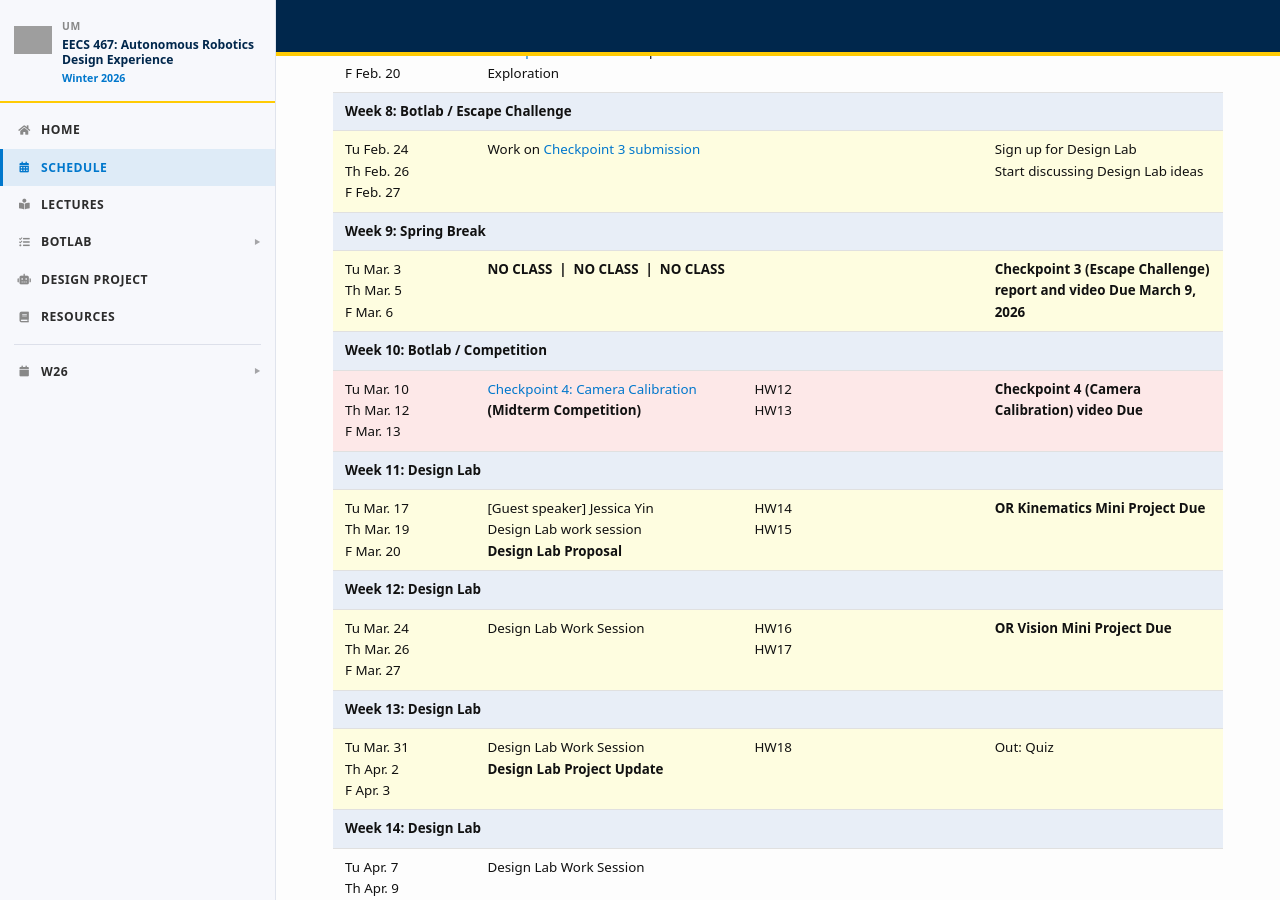
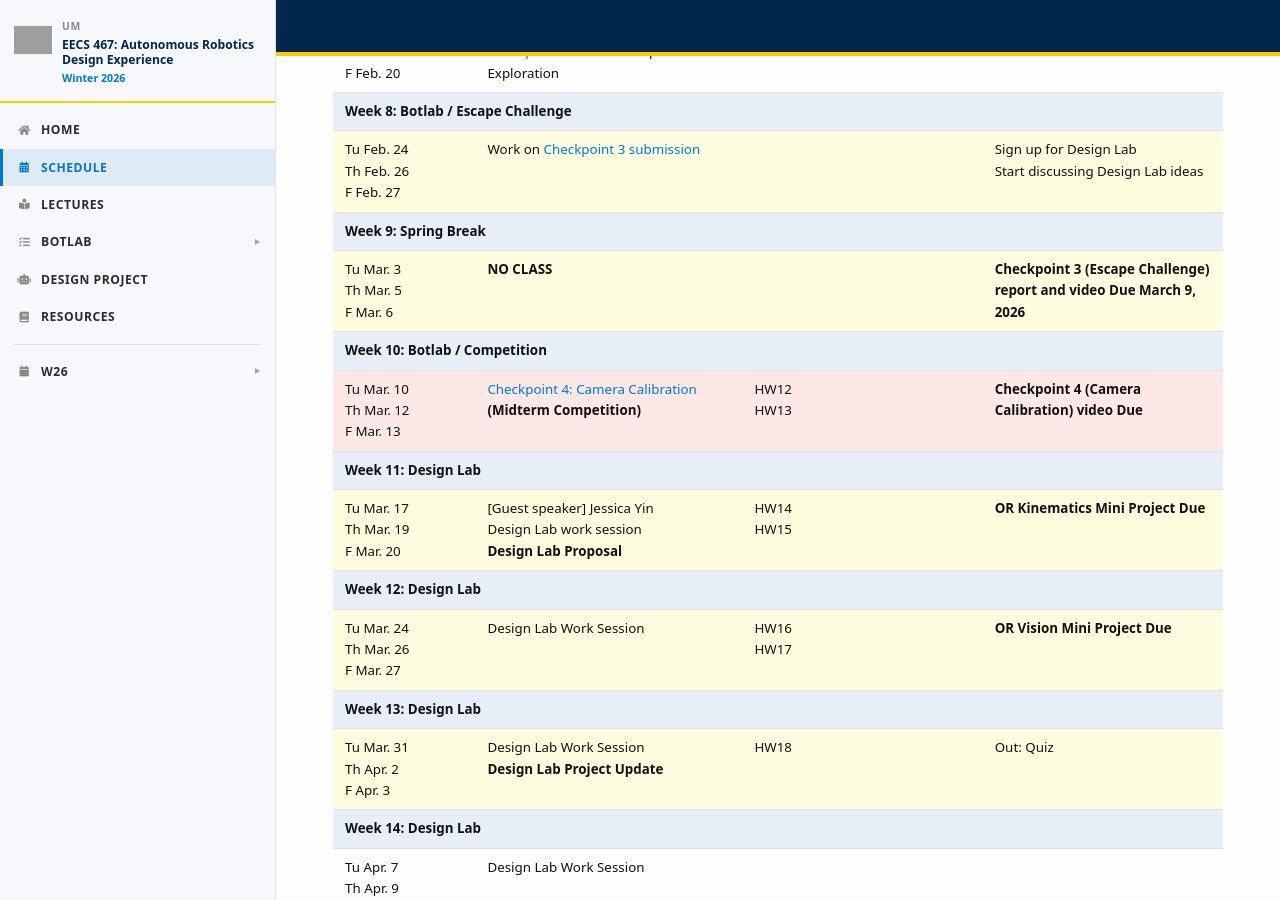
Before and after one commit to um-eecs467/um-eecs467.github.io, a Jekyll site: the page built from w26/schedule.md, in a window 1280 px wide and 900 px high, scrolled down 1866 px. Built offline with Jekyll 4.4.1, drawn with Linux system fonts in a browser that asks for light colours; nearby versions of some CDN libraries; grey boxes are pictures that could not be loaded.

Commit message:
changes to schedule

```diff
--- a/w26/schedule.md
+++ b/w26/schedule.md
@@ -142,7 +142,7 @@ permalink: /w26/schedule/
     </tr>
     <tr class="schedule-row-project-due">
       <td>Tu Mar. 3<br>Th Mar. 5<br>F Mar. 6</td>
-      <td><strong>NO CLASS &nbsp;|&nbsp; NO CLASS &nbsp;|&nbsp; NO CLASS</strong></td>
+      <td><strong>NO CLASS</strong></td>
       <td></td>
       <td><strong>Checkpoint 3 (Escape Challenge) report and video Due March 9, 2026</strong></td>
     </tr>
```
Also changed, not shown: resources/course_schedule.md (+1 -1 lines), w26/project.md (+1 -0 lines).
